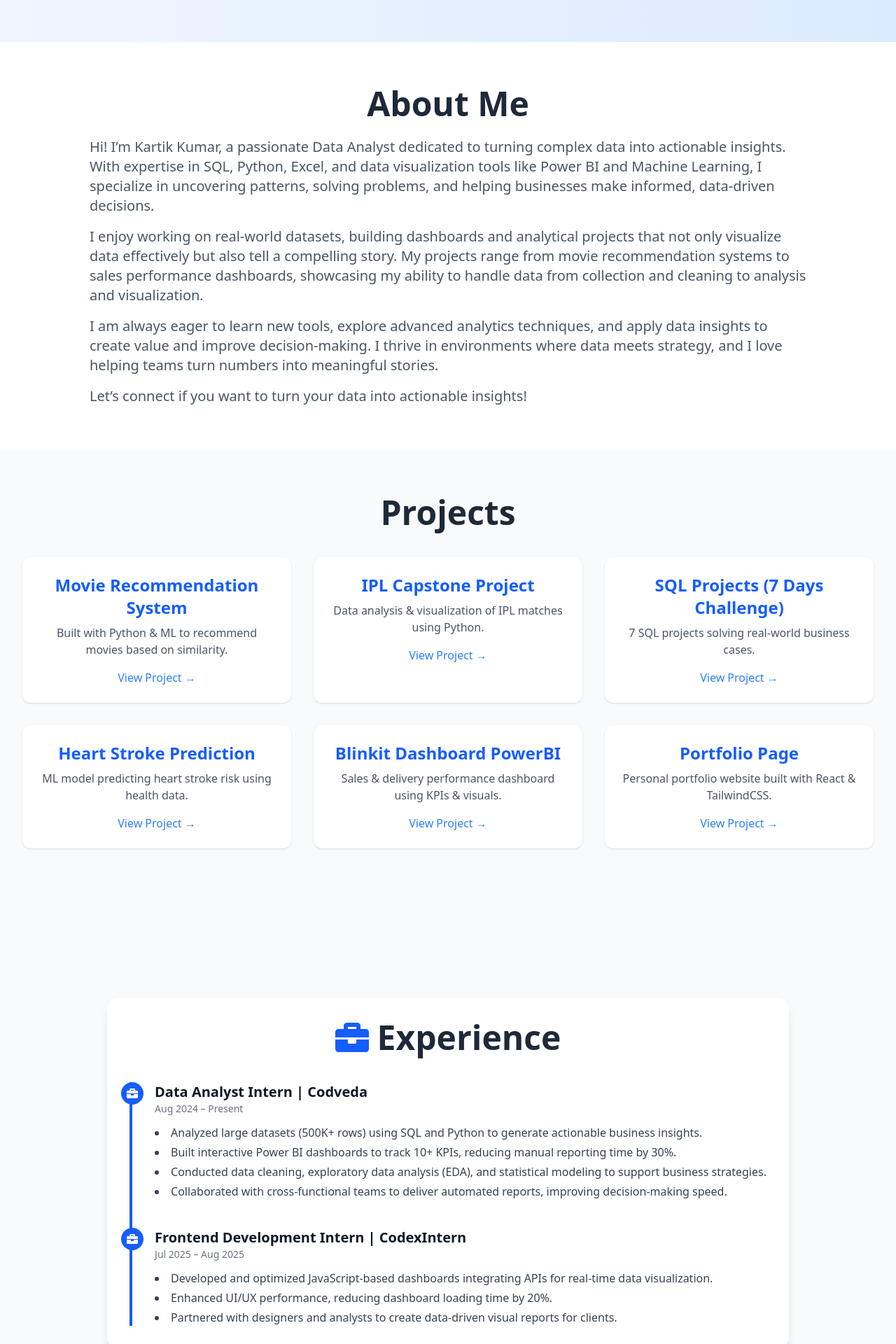
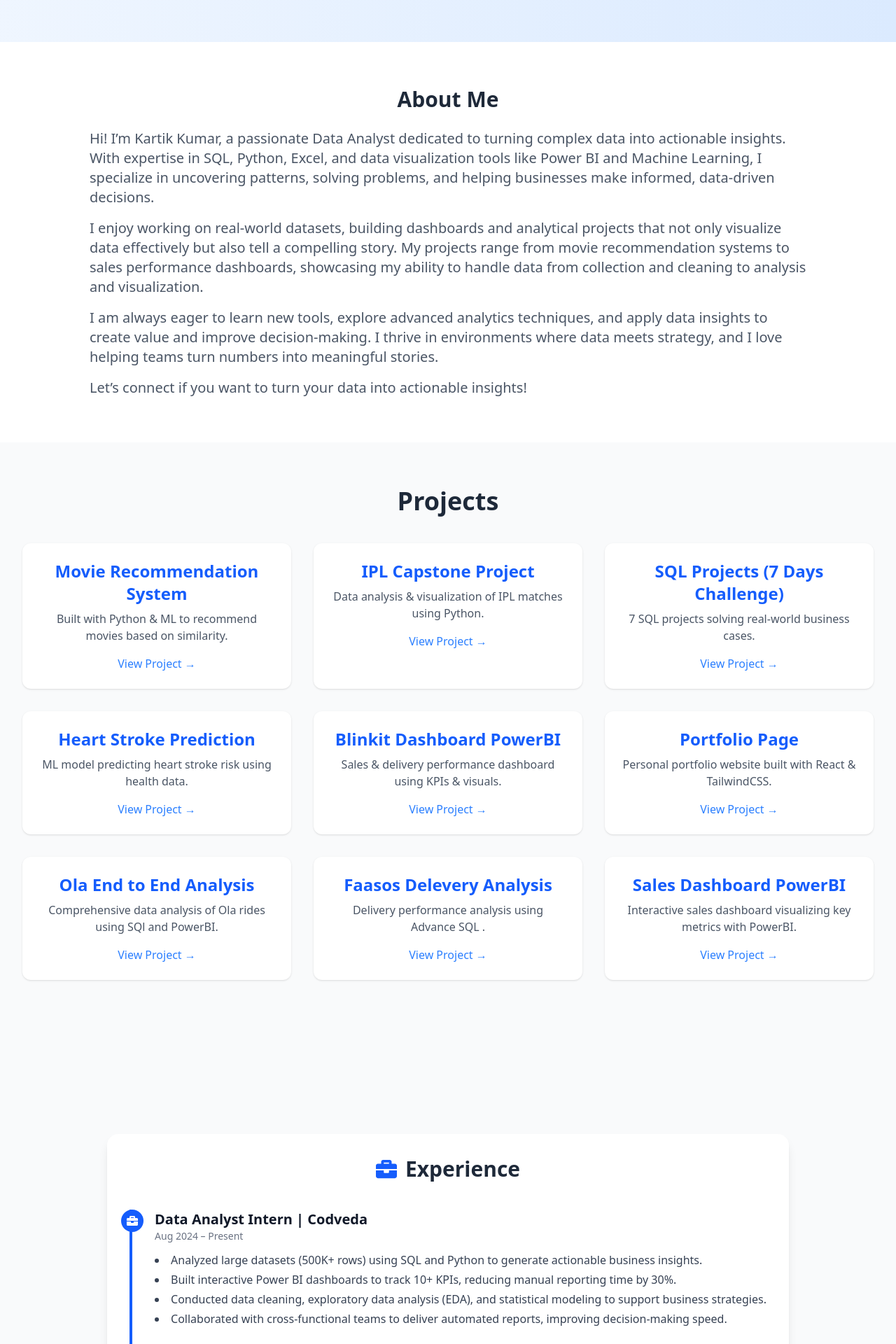
Before and after one commit to kartikkumar82/Portfolio, a React (Vite) app: page / in a window 1280 px wide. Shown: the part 740-2660 px from the top of the page at 70% size. Built offline with nearby package versions, Linux system fonts and the light colour scheme.

Commit message:
second commit

```diff
--- a/src/components/About.jsx
+++ b/src/components/About.jsx
@@ -7,7 +7,7 @@ const About = () => {
       className="py-16 bg-white flex flex-col items-center justify-center px-4 sm:px-6 lg:px-8"
     >
       <div className="max-w-5xl mx-auto text-center">
-        <h2 className="text-3xl sm:text-4xl md:text-5xl font-bold text-gray-800">
+        <h2 className="text-3xl sm:text-4xl md:text-3xl font-bold text-gray-800">
           About Me
         </h2>
 
--- a/src/components/Certifications.jsx
+++ b/src/components/Certifications.jsx
@@ -5,7 +5,7 @@ const Certifications = () => {
   return (
     <section id="certifications" className="min-h-screen  bg-gray-50 py-16 px-6   ">
       <div className="max-w-5xl mx-auto md:mt-10">
-        <h2 className="sm:text-5xl font-bold text-center text-gray-800 mb-12 flex items-center justify-center gap-3">
+        <h2 className="sm:text-4xl font-bold text-center text-gray-800 mb-12 flex items-center justify-center gap-3">
            Certifications
         </h2>
 
--- a/src/components/Education.jsx
+++ b/src/components/Education.jsx
@@ -8,7 +8,7 @@ const Education = () => {
       className="py-16 bg-gray-50 flex flex-col items-center justify-center px-4 sm:px-6 lg:px-8 "
     >
       <div className="max-w-4xl w-full bg-white shadow-lg rounded-2xl p-6 sm:p-8 md:p-10">
-        <h2 className="text-3xl sm:text-5xl font-bold text-center text-gray-800 mb-8 flex items-center justify-center gap-3">
+        <h2 className="text-3xl sm:text-3xl font-bold text-center text-gray-800 mb-8 flex items-center justify-center gap-3">
           <FaGraduationCap className="text-blue-600 text-2xl " /> Education
         </h2>
 
--- a/src/components/Experience.jsx
+++ b/src/components/Experience.jsx
@@ -5,7 +5,7 @@ const Experience = () => {
   return (
     <section id="experience" className="min-h-screen bg-gray-50 py-16 px-6 flex flex-col items-center justify-center h-screen">
       <div className="max-w-5xl mx-auto bg-white shadow-lg rounded-2xl p-8">
-        <h2 className="text-3xl sm:text-5xl font-bold text-center text-gray-800 mb-10 flex items-center justify-center gap-3">
+        <h2 className="text-3xl sm:text-3xl font-bold text-center text-gray-800 mb-10 flex items-center justify-center gap-3">
           <FaBriefcase className="text-blue-600" /> Experience
         </h2>
 
--- a/src/components/Navbar.jsx
+++ b/src/components/Navbar.jsx
@@ -31,7 +31,7 @@ const Navbar = () => {
       <div className="w-full flex justify-between items-center px-6 py-4">
         {/* Logo */}
         <h1 className="text-2xl font-bold text-blue-600 cursor-pointer">
-          Kartik | Data Analyst
+          Data Analyst
         </h1>
 
         {/* Desktop Links */}
--- a/src/components/Projects.jsx
+++ b/src/components/Projects.jsx
@@ -31,6 +31,21 @@ const projects = [
     desc: "Personal portfolio website built with React & TailwindCSS.",
     link: "https://github.com/yourgithub/sql-projects",
   },
+  {
+    title: "Ola End to End Analysis",
+    desc: "Comprehensive data analysis of Ola rides using SQl and PowerBI.",
+    link: "https://github.com/kartikkumar82/Ola_Data_Analysis_Project",
+  },
+  {
+    title: "Faasos Delevery Analysis",
+    desc: "Delivery performance analysis using Advance SQL .",
+    link: "https://github.com/kartikkumar82/faasos_delivery_analysis_sql",
+  },
+  {
+    title: "Sales Dashboard PowerBI",
+    desc: "Interactive sales dashboard visualizing key metrics with PowerBI.",
+    link: "https://github.com/kartikkumar82/Sales_Dashboard_PowerBI",
+  },
 ];
 
 const Projects = () => {
@@ -40,7 +55,7 @@ const Projects = () => {
       className="py-16 bg-gray-50 flex flex-col items-center justify-center px-4 sm:px-6 lg:px-8"
     >
       <div className="max-w-7xl mx-auto text-center">
-        <h2 className="text-3xl sm:text-4xl md:text-5xl font-bold text-gray-800">
+        <h2 className="text-3xl sm:text-3xl md:text-4xl font-bold text-gray-800">
           Projects
         </h2>
 
--- a/src/components/Skills.jsx
+++ b/src/components/Skills.jsx
@@ -34,7 +34,7 @@ const Skills = () => {
       className="py-20 bg-gray-50 flex flex-col items-center justify-center px-4 sm:px-6 lg:px-8"
     >
       <div className="max-w-7xl mx-auto">
-        <h2 className="text-3xl sm:text-4xl md:text-5xl font-bold text-center text-gray-800 mb-12">
+        <h2 className="text-3xl sm:text-3xl md:text-4xl font-bold text-center text-gray-800 mb-12">
           Skills
         </h2>
 
--- a/vite.config.js
+++ b/vite.config.js
@@ -1,16 +1,7 @@
 import { defineConfig } from 'vite'
-import react from '@vitejs/plugin-react'
-
-// https://vitejs.dev/config/
+import tailwindcss from '@tailwindcss/vite'
 export default defineConfig({
-  plugins: [react()],
-
-  // Base path for GitHub Pages
-  base: '/Portfolio/',   // 👈 MUST match your repo name (case-sensitive)
-
-  // Optional: improve build for GitHub Pages
-  build: {
-    outDir: 'dist',      // default folder to deploy
-    sourcemap: true,     // optional: helpful for debugging CSS/JS
-  },
+  plugins: [
+    tailwindcss(),
+  ],
 })
```
